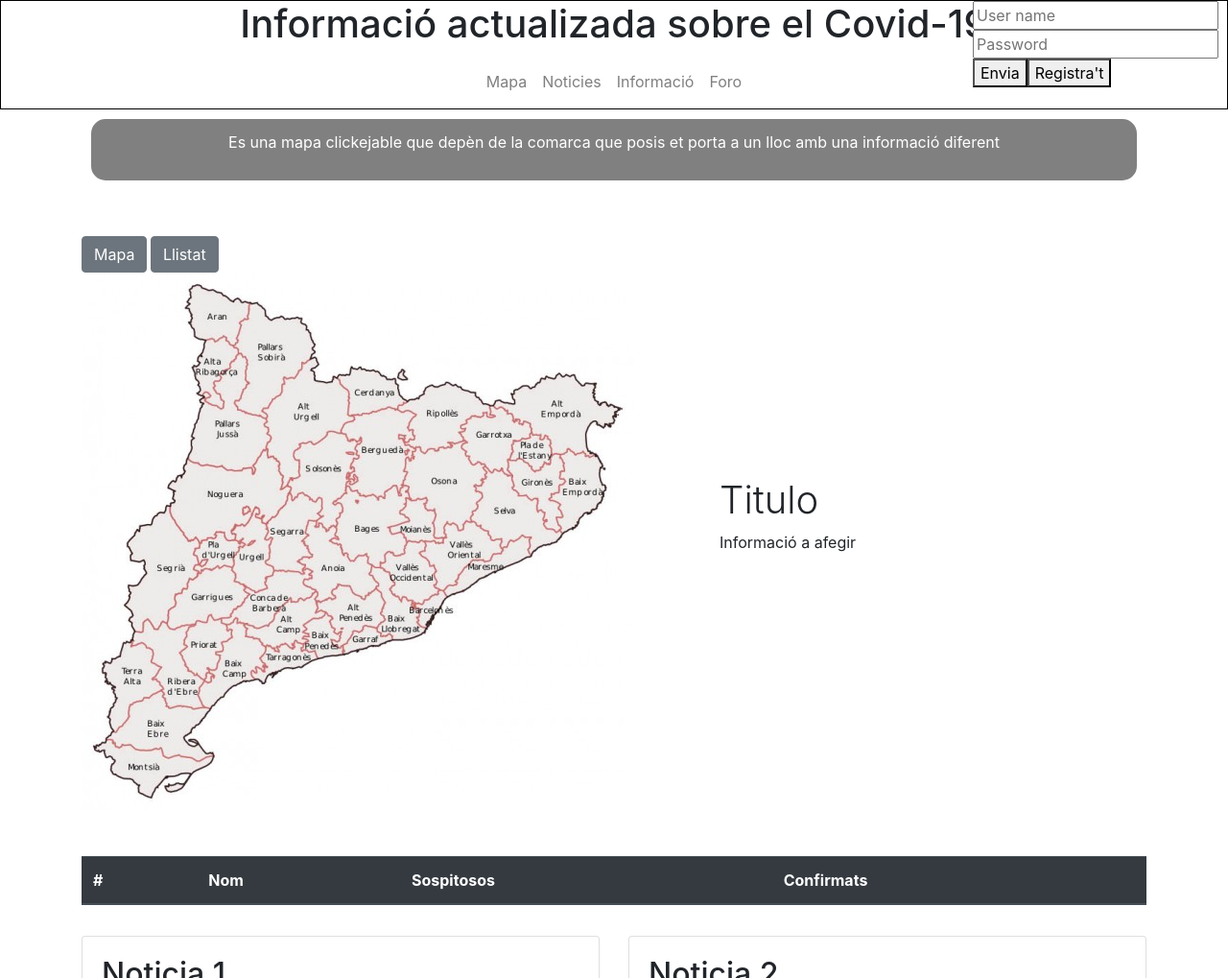
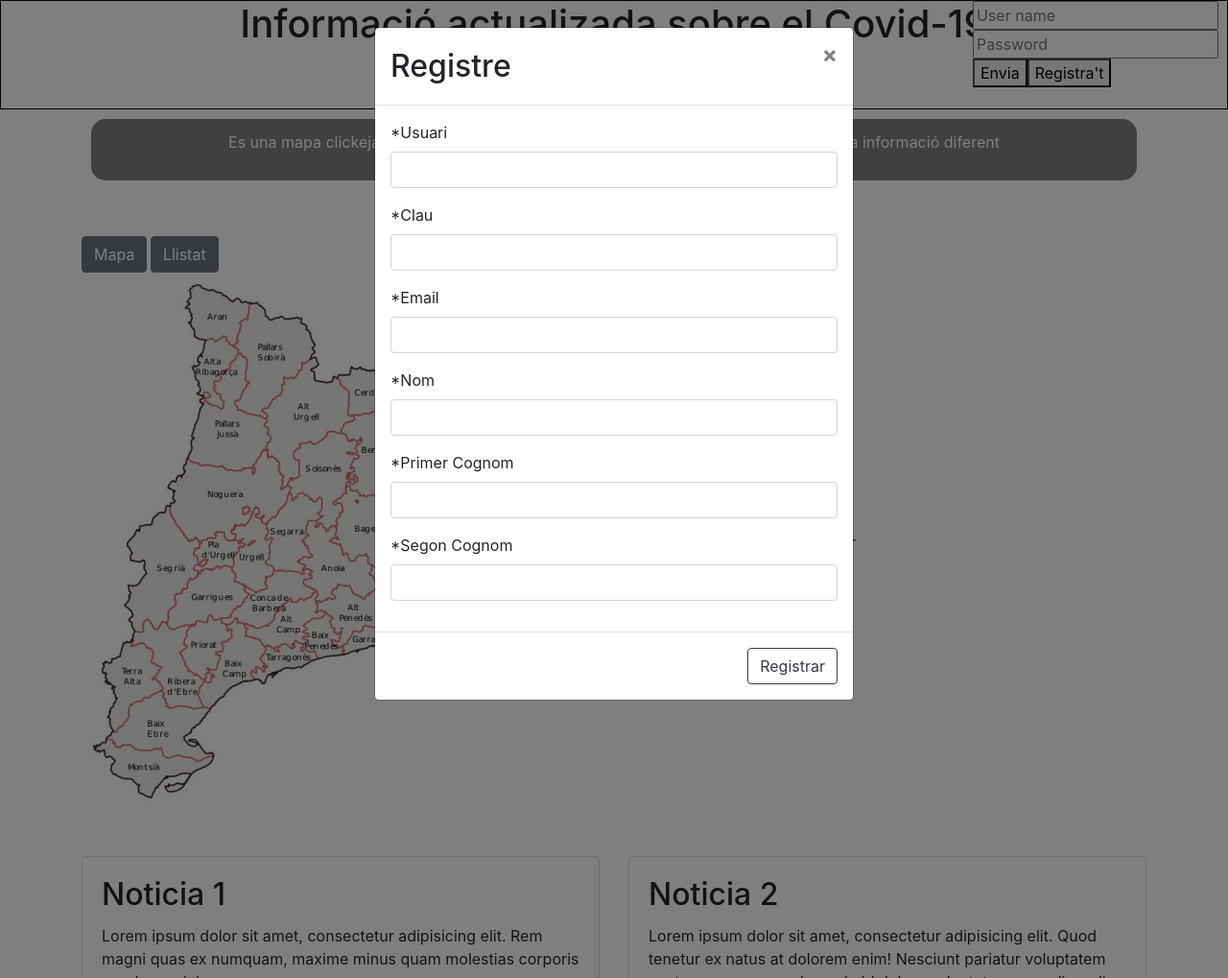
Before and after one commit to Mariogg1/ProjecteFinal, a PHP site: page / in a window 1280 px wide, after a click on "Registra't". Shown: the whole page at 96% size. Run offline with PHP 8.4, Linux system fonts and the light colour scheme; data that the repository does not hold is empty; a stand-in replaces the project's code that opens the database connection.

Commit message:
Actualització

```diff
--- a/CSS/index.css
+++ b/CSS/index.css
@@ -43,6 +43,9 @@
     padding:10px;
     margin:5px;
 }
+#info{
+    display: none;
+}
 #boton1{
     margin:0px;
 }
--- /dev/null
+++ b/JS/login.js
@@ -0,0 +1,17 @@
+function login() {
+    let user = document.getElementsByName('user_name').value;
+    let password = document.getElementsByName('passwordc').value;
+    console.log(user, password);
+
+    axios.post('PHP/login.php', {
+        usuari: user,
+        passwd: password,
+    }).then(function(response) {
+        if(response.data == "Ok") {
+            console.log("Usuari loged");
+        }
+        else {
+            console.log(response.data);
+        }
+    }).catch(error => console.error(error));
+  }
--- a/JS/mapaILlistat.js
+++ b/JS/mapaILlistat.js
@@ -1,12 +1,12 @@
 function veureMapa(){
-    document.getElementById("boton1").addEventListener("click", function(){
-        document.getElementById("mapa").style.display="block";
-        document.getElementById("info").style.display="none";
-      });
+    document.getElementById("mapa").style.display="block";
+    document.getElementById("info").style.display="none";
+    document.getElementById("targetaMapa").style.display="block";
+
 }
 function veureLlistat(){
-    document.getElementById("boton2").addEventListener("click", function(){
-        document.getElementById("info").style.display="block";
-        document.getElementById("mapa").style.display="none";
-      });
+      document.getElementById("info").style.display="block";
+      document.getElementById("mapa").style.display="none";
+      document.getElementById("targetaMapa").style.display="none";
+
 }
--- a/JS/registre.js
+++ b/JS/registre.js
@@ -37,7 +37,7 @@
         formulari_bien=false;
     }
     if(formulari_bien==true){
-        axios.post('php/registre.php', {
+        axios.post('PHP/registre.php', {
             registre_usuari: user,
             registre_password: password,
             registre_email: email,
@@ -51,7 +51,7 @@
             else {
                 console.log(response.data);
             }
-        });
+        }).catch(error => console.error(error));;
     }
     else{
         document.getElementById("alerta").style.display="block";
--- a/index.php
+++ b/index.php
@@ -5,18 +5,100 @@
         <meta name="viewport" content="width=device-width, initial-scale=1.0, shrink-to-fit=no">
         <title>COVID19</title>
         <link rel="stylesheet" href="https://maxcdn.bootstrapcdn.com/bootstrap/4.4.1/css/bootstrap.min.css">
-        <link rel="stylesheet" type="text/css" href="css/index.css">
+        <link rel="stylesheet" type="text/css" href="CSS/index.css">
         <script src="https://ajax.googleapis.com/ajax/libs/jquery/3.4.1/jquery.min.js"></script>
-        <script src="https://maxcdn.bootstrapcdn.com/bootstrap/3.4.1/js/bootstrap.min.js"></script>
+        <script src="https://maxcdn.bootstrapcdn.com/bootstrap/4.4.1/js/bootstrap.min.js"></script>
         <script src="https://unpkg.com/axios/dist/axios.min.js"></script>
         <script src="https://cdn.jsdelivr.net/npm/vue/dist/vue.js"></script>
         <script src="JS/registre.js"></script>
         <script src="JS/mapaILlistat.js"></script>
+        <script src="JS/login.js"></script>
     </head>
     <body>
-        <?php
-            include_once 'headersAVer.php';
-        ?>
+    <header>
+    <div class="todoHeader">
+        <div>
+            <div class="titulo">
+                <h1>
+                    Informació actualizada sobre el Covid-19
+                </h1>
+            </div>
+            <!--Navbar-->
+            <nav class="navbar navbar-expand-lg navbar-light bg-white" style="justify-content: center;">
+                <ul class="navbar-nav">
+                        <a class="nav-link" href="index.php">Mapa</a>
+                        <a class="nav-link" href="noticies.php">Noticies</a>
+                        <a class="nav-link" href="info.php">Informació</a>
+                        <a class="nav-link" href="foro.php">Foro</a>
+                </ul>
+            </nav>
+        </div>
+            <!--Final navbar-->
+            <!--Formulario-->
+        <form method="post" id="formulario">
+            <div class="formulario">
+                <div>
+                    <input type="text" placeholder="User name"  name="user_name">
+                </div>
+                <div>
+                    <div >
+                        <input type="password" placeholder="Password" name="passwordc">
+                    </div>
+                </div>
+                <div class="boton">
+                    <button type="submit" id="envia" onclick="login()">Envia</button>
+                    <button type="button" data-toggle="modal" data-target="#modalRegistre">Registra't</button>
+                </div>
+                </div>
+        </form>
+            <!--Final formulario-->
+    </div>
+    <div class="modal fade" id="modalRegistre">
+        <div class="modal-dialog modal-login">
+            <div class="modal-content">
+                <div class="modal-header">
+                    <h2 class="modal-title">Registre</h2>
+                    <button type="button" class="close" data-dismiss="modal" aria-hidden="true">&times;</button>
+                </div>
+                <div class="modal-body">
+                    <div class="alert alert-warning" role="alert" id="alerta">
+                        Les dades no estan bé
+                    </div>
+                    <div class="form-group">
+                        <label>*Usuari</label>
+                        <input id ="registre_usuari" type="text" class="form-control" required="required">
+                    </div>
+                    <div class="form-group">
+                        <div class="clearfix">
+                            <label>*Clau</label>
+                        </div>
+                        <input id ="registre_password" type="password" class="form-control" required="required">
+                    </div>
+                    <div class="form-group">
+                        <label>*Email</label>
+                        <input id ="registre_email" type="email" class="form-control" required="required">
+                    </div>
+                    <div class="form-group">
+                        <label>*Nom</label>
+                        <input id ="registre_nom" type="text" class="form-control" required="required">
+                    </div>
+                    <div class="form-group">
+                        <label>*Primer Cognom</label>
+                        <input id ="registre_primer_cognom" type="text" class="form-control" required="required">
+                    </div>
+                    <div class="form-group">
+                        <label>*Segon Cognom</label>
+                        <input id ="registre_segon_cognom"type="text" class="form-control" required="required">
+                    </div>
+                </div>
+                <div class="modal-footer">
+                        <button data-dismiss="modal" type="submit" class="btn btn-outline-dark pull-right enviar" onclick="register()">Registrar</button>
+                </div>
+                </div>
+            </div>
+        </div>
+    </div>
+</header>
         <div class="container">
             <div class="carta">
                 <div class="carta2">
@@ -25,11 +107,11 @@
             </div>
             <div class="row align-items-center my-5">
                 <div class="col-lg-7">
-                    <button type="button" class="btn btn-secondary" id="boton1" onclick="veureMapa();">Mapa</button>
-                    <button type="button" class="btn btn-secondary" id="boton2" onclick="veureLlistat();">Llistat</button>
+                    <button type="button" class="btn btn-secondary" id="boton1" onclick="veureMapa()">Mapa</button>
+                    <button type="button" class="btn btn-secondary" id="boton2" onclick="veureLlistat()">Llistat</button>
                     <img class="img-fluid rounded mb-2 mb-lg-0" src="fotos/catalunyacomarques.jpg" id="mapa" alt="foto de catalunya">
                 </div>
-                <div class="col-lg-5">
+                <div class="col-lg-5" id="targetaMapa">
                     <h1 class="font-weight-light">Titulo</h1>
                     <p>Informació a afegir</p>
                 </div>
```
Also changed, not shown: PHP/login.php (added, +14 -0 lines), bdd.php (+15 -0 lines), connexioDB.php (deleted, +0 -15 lines), dades.php (deleted, +0 -19 lines).
